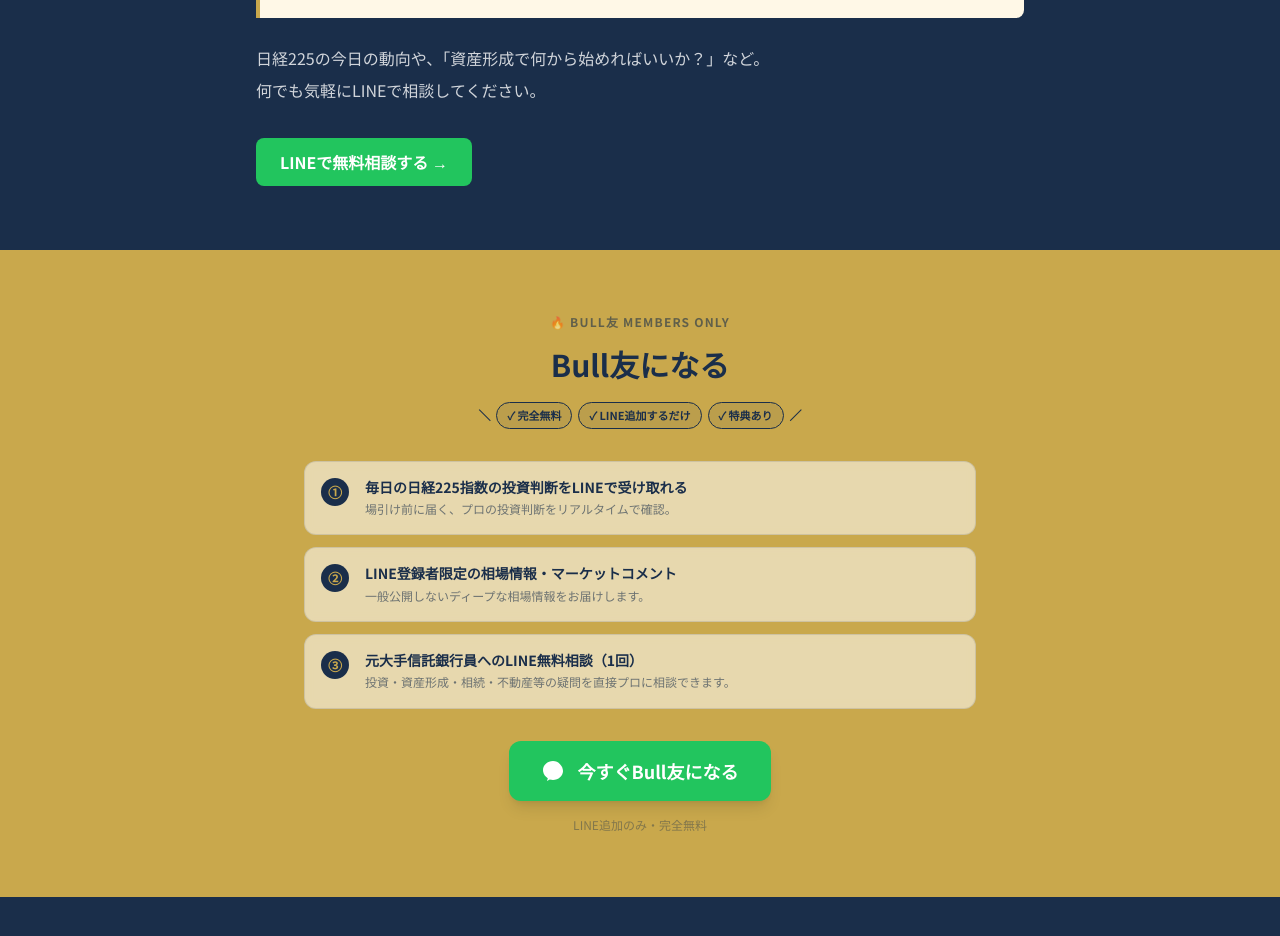
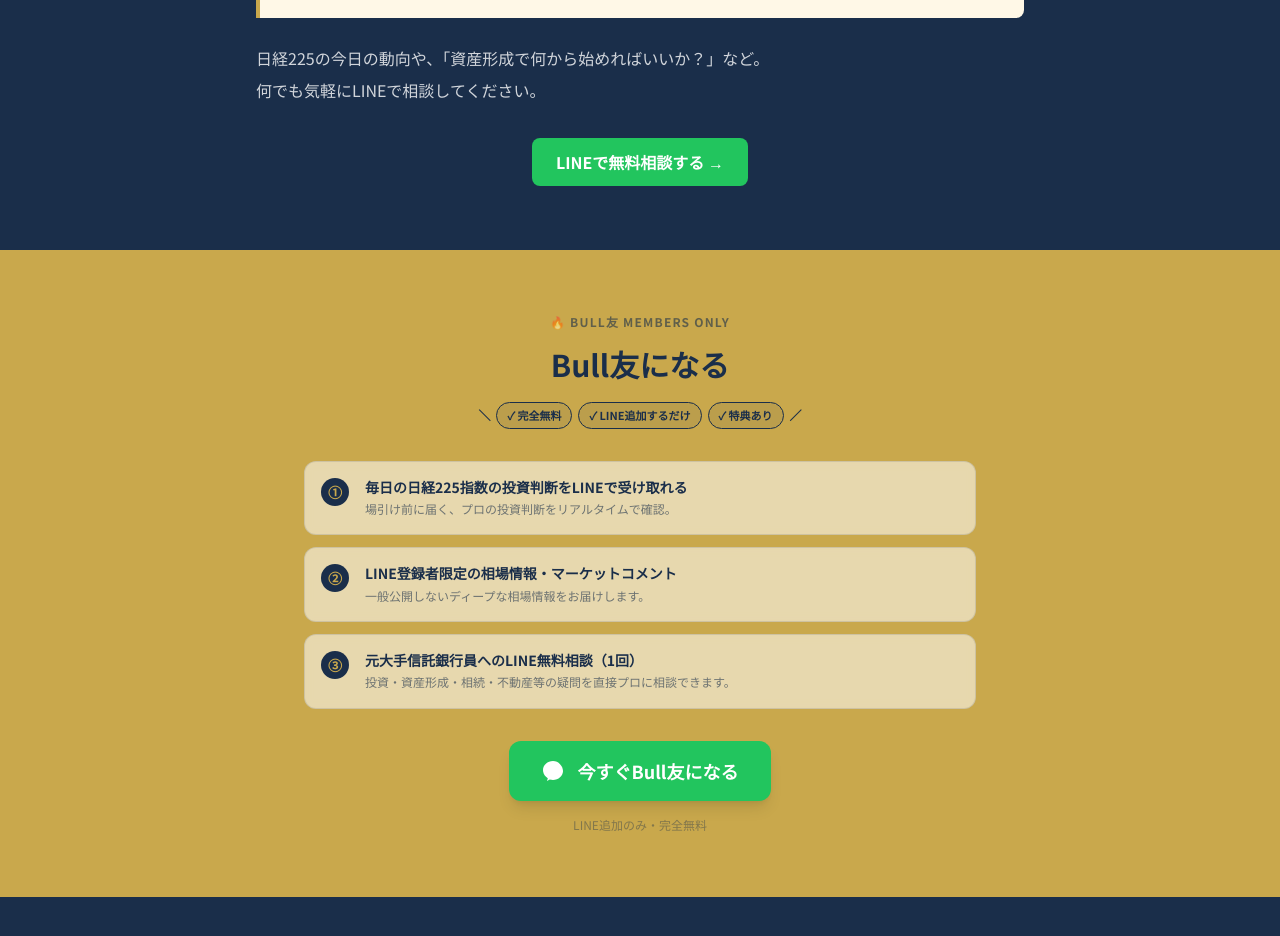
Before and after one commit to tanima3232-eng/bulltalk, a Next.js app: page /about in a window 1280 px wide. Shown: the part 3801-4737 px from the top of the page. Built offline with nearby package versions, Linux system fonts and the light colour scheme.

Commit message:
fix: PCでもLINEボタンを中央揃えに修正

```diff
--- a/app/about/page.tsx
+++ b/app/about/page.tsx
@@ -243,7 +243,7 @@ export default function AboutPage() {
               日経225の今日の動向や、「資産形成で何から始めればいいか？」など。<br />
               何でも気軽にLINEで相談してください。
             </p>
-            <div className="mt-8 text-center md:text-left">
+            <div className="mt-8 text-center">
               <a href="https://lin.ee/FmH7NXr" className="btn-line inline-flex items-center gap-2">
                 LINEで無料相談する →
               </a>
```
